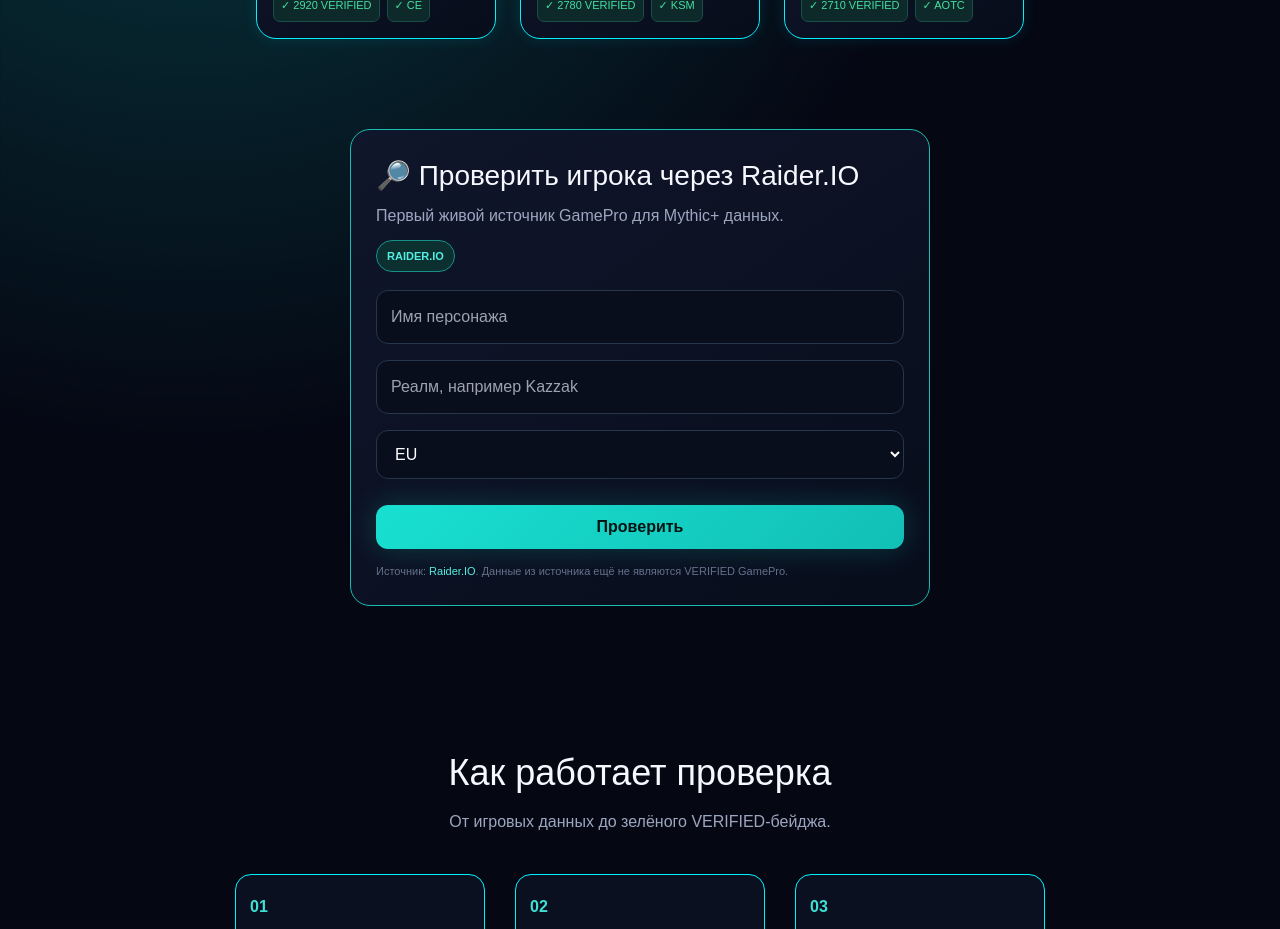
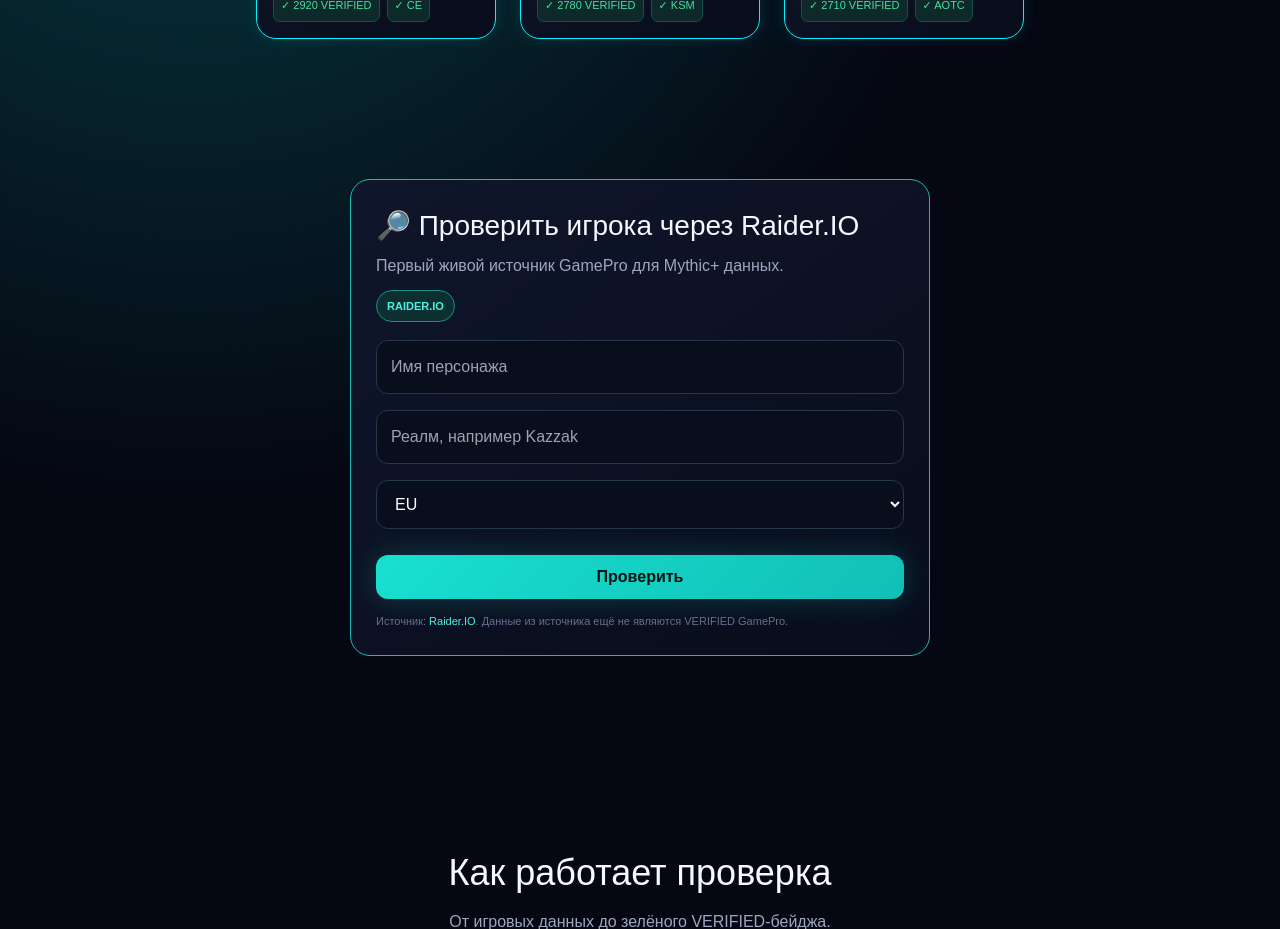
Before and after one commit to vesttrading/gamepro-market, a Next.js app: page / in a window 1280 px wide. Shown: the part 1920-2849 px from the top of the page. Built offline with nearby package versions, Linux system fonts and the light colour scheme; no server answers.

Commit message:
Adjust margin for #raiderio element
Increased the margin for the #raiderio element to 90px.

```diff
--- a/app/globals.css
+++ b/app/globals.css
@@ -194,7 +194,7 @@ div[style*="justifyContent: \"space-between\""] {
 #raiderio {
     width: 100% !important;
     max-width: 580px !important; /* Уменьшаем всю синюю карточку до аккуратных 650px */
-    margin: 40px auto !important; /* Свойство auto принудительно центрирует блок на экране */
+    margin: 90px auto !important; /* Свойство auto принудительно центрирует блок на экране */
     padding: 0 0 40px !important;
     box-sizing: border-box !important;
 }
```
